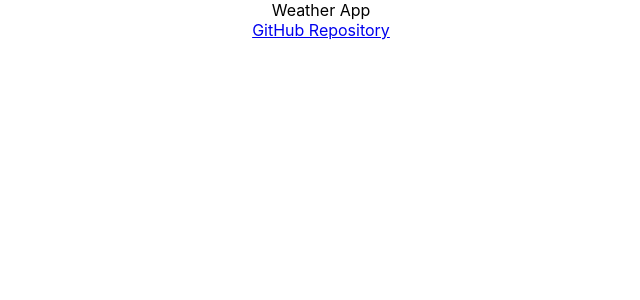
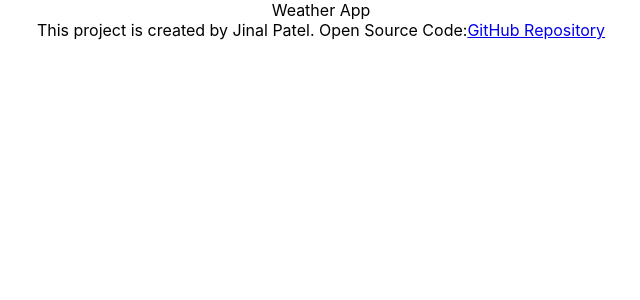
Before and after one commit to patel1078/second-react-weather-app, a React (Create React App) app: page / in a window 1280 px wide. Shown: the top 300 px of the page, without its empty margins (319-959 px from the left). Built offline with nearby package versions, Linux system fonts and the light colour scheme.

Commit message:
added GitHub link

```diff
--- a/src/App.js
+++ b/src/App.js
@@ -5,11 +5,15 @@ function App() {
   return (
     <div className="App">
       Weather App
-      <div>
-        <a href="https://github.com/patel1078/second-react-weather-app">
+      <footer>
+        This project is created by Jinal Patel. Open Source Code:
+        <a
+          href="https://github.com/patel1078/second-react-weather-app"
+          target="_blank"
+        >
           GitHub Repository
         </a>
-      </div>
+      </footer>
     </div>
   );
 }
```
